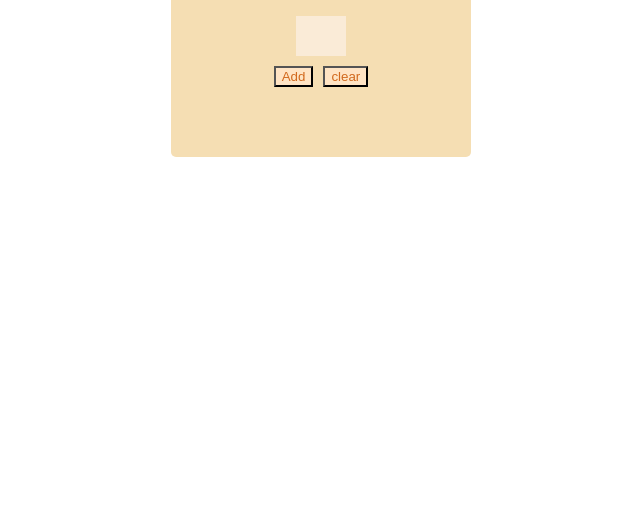
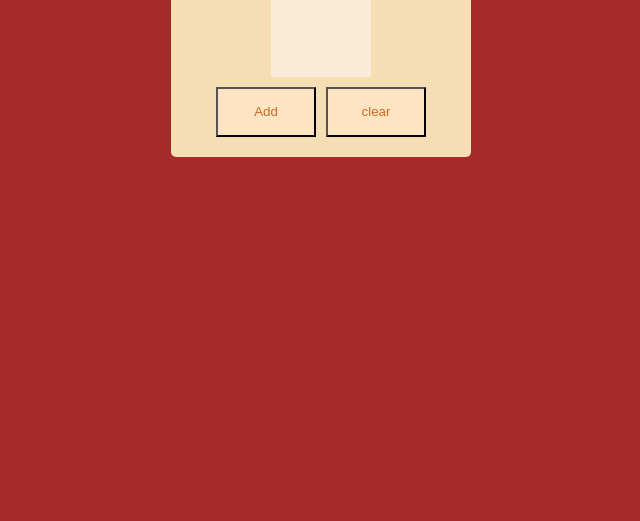
Before and after one commit to PsammystPrime/Dynamic-user-interface-interaction, a plain HTML site: page Passenger-Counter/index.html in a window 1280 px wide. Shown: the part 279-800 px from the top of the page, without its empty margins (319-959 px from the left). Drawn offline with Linux system fonts and the light colour scheme.

Commit message:
Update style.css

```diff
--- a/Passenger-Counter/style.css
+++ b/Passenger-Counter/style.css
@@ -3,6 +3,7 @@ body{
     flex-direction: column;
     align-items: center;
     padding-top: 10%;
+    background-color: brown;
 }
 .container{
     display: flex;
@@ -15,12 +16,15 @@ body{
     border-radius: 5px;
 }
 .num{
-    width: 50px;
-    height: 30px;
+    width: 100px;
+    height: 100px;
     margin: 10px;
-    text-align: center;
     padding-top: 10px;
     background-color: antiquewhite;
+    align-items: center;
+    justify-content: center;
+    display: flex;
+
 }
 .buttons{
     display: flex;
@@ -30,6 +34,8 @@ body{
 button{
     color: chocolate;
     background-color: bisque;
+    width: 100px;
+    height: 50px;
 }
 button:hover{
     color: chocolate;
```
